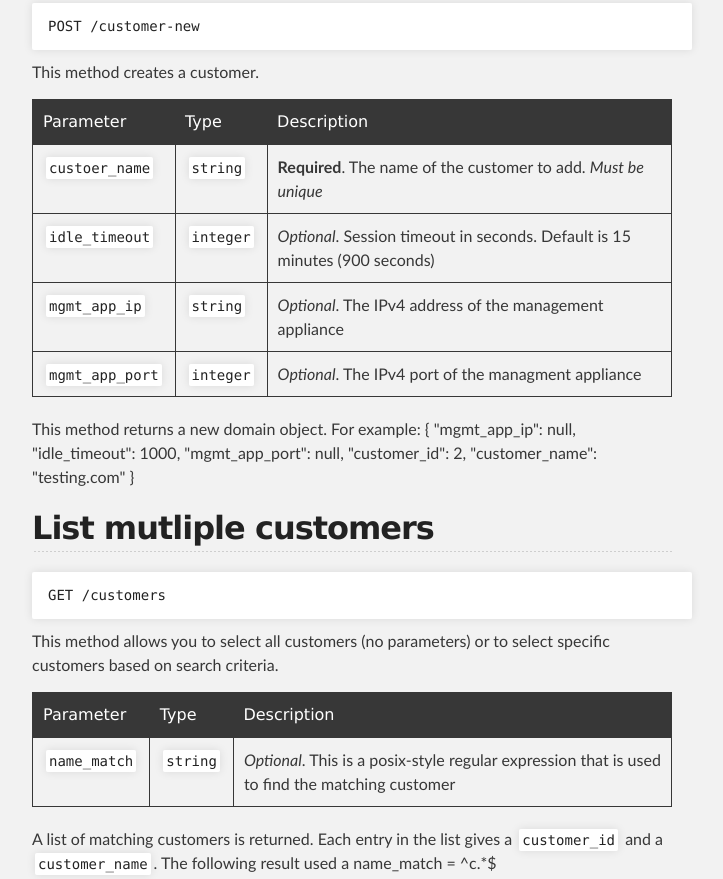
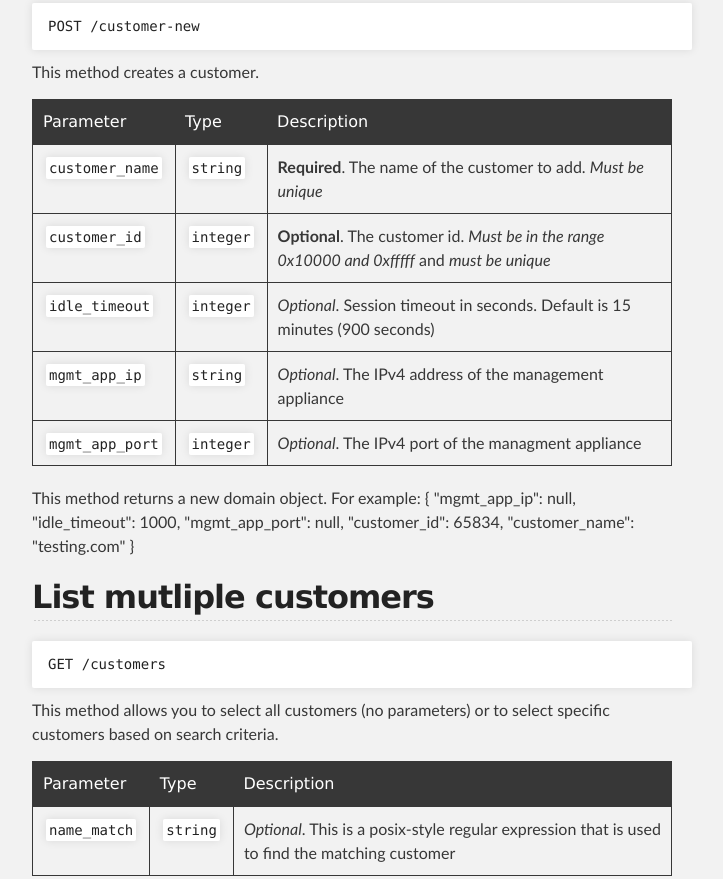
Before and after one commit to AdamAtCSD/hq-doc, a plain HTML site: page index.html in a window 1280 px wide. Shown: the part 2260-3139 px from the top of the page, without its empty margins (288-1011 px from the left). Drawn offline with Linux system fonts and the light colour scheme.

```diff
--- a/index.html
+++ b/index.html
@@ -215,10 +215,17 @@
 </thead>
 <tbody>
 <tr>
-<td><code>custoer_name</code></td>
+<td><code>customer_name</code></td>
 <td><code>string</code></td>
 <td>
 <strong>Required</strong>. The name of the customer to add. <em>Must be unique</em>
+</td>
+</tr>
+<tr>
+<td><code>customer_id</code></td>
+<td><code>integer</code></td>
+<td>
+<strong>Optional</strong>. The customer id. <em>Must be in the range 0x10000 and 0xfffff</em> and <em>must be unique</em>
 </td>
 </tr>
 <tr>
@@ -247,7 +254,7 @@
         "mgmt_app_ip": null,
         "idle_timeout": 1000,
         "mgmt_app_port": null,
-        "customer_id": 2,
+        "customer_id": 65834,
         "customer_name": "testing.com"
     }</p>
 
@@ -282,11 +289,11 @@
 
 <pre><code>[
     {
-        "customer_id": 1,
+        "customer_id": 131072,
         "customer_name": "clearskydata.com"
     },
     {
-        "customer_id": 3,
+        "customer_id": 65537,
         "customer_name": "cars.com"
     }
 ]
@@ -322,7 +329,7 @@
 
 <pre><code>{
     "customer_name": "xyz.com",
-    "customer_id": 2,
+    "customer_id": 234123,
     "idle_timeout": 1234,
     "mgmt_app_ip": null,
     "mgmt_app_port": null,
@@ -671,7 +678,7 @@
     "role_id": 1,
     "billing_usage": "read",
     "storage_alerts": "modify",
-    "customer_id": 1,
+    "customer_id": 534111,
     "email": "foo@xyz.com",
     "storage_charts": "read",
     "idle_timeout": 900,
@@ -1573,7 +1580,7 @@
 
 <pre><code>{
     "role_id": 5,
-    "customer_id": 3,
+    "customer_id": 68999,
     "user_id": 1,
     "access_id": 4
 }
@@ -1614,19 +1621,19 @@
 <pre><code>[
     {
         "role_id": 5,
-        "customer_id": 1,
+        "customer_id": 917504,
         "user_id": 1,
         "access_id": 1
     },
     {
         "role_id": 4,
-        "customer_id": 1,
+        "customer_id": 917504,
         "user_id": 2,
         "access_id": 2
     },
     {
         "role_id": 2,
-        "customer_id": 3,
+        "customer_id": 589824,
         "user_id": 1,
         "access_id": 4
     }
@@ -1662,7 +1669,7 @@
 <p>an access object. For example:
     {
         "role_id": 5,
-        "customer_id": 1,
+        "customer_id": 589824,
         "user_id": 2,
         "access_id": 2
     }</p>
@@ -1863,7 +1870,7 @@
                 "idle_timeout": 3600,
                 "access_id": 1,
                 "mgmt_app_port": null,
-                "customer_id": 1,
+                "customer_id": 589824,
                 "customer_name": "clearskydata.com"
             },
             {
@@ -1874,7 +1881,7 @@
                 "idle_timeout": 1234,
                 "access_id": 4,
                 "mgmt_app_port": null,
-                "customer_id": 3,
+                "customer_id": 589824,
                 "customer_name": "cars.com"
             }
         ],
@@ -1932,7 +1939,7 @@
     "password_expires_at": null,
     "billing_usage": "read",
     "storage_alerts": "modify",
-    "customer_id": 3,
+    "customer_id": 589824,
     "email": "tuser@clearskydata.com",
     "storage_charts": "read",
     "logged_out_at": null,
@@ -1999,7 +2006,7 @@
     "password_expires_at": null,
     "billing_usage": "no_access",
     "storage_alerts": "no_access",
-    "customer_id": 2,
+    "customer_id": 589824,
     "email": "foo@xyz.com",
     "storage_charts": "no_access",
     "logged_out_at": null,
@@ -2107,7 +2114,7 @@
     "password_expires_at": null,
     "billing_usage": "no_access",
     "storage_alerts": "no_access",
-    "customer_id": 2,
+    "customer_id": 589824,
     "email": "foo@xyz.com",
     "storage_charts": "no_access",
     "logged_out_at": null,
@@ -2222,7 +2229,7 @@
         "user_state": "verified",
         "role_id": 6,
         "password_expires_at": null,
-        "customer_id": 2,
+        "customer_id": 917504,
         "email": "foo@xyz.com",
         "logged_out_at": null,
         "idle_timeout": 1000,
@@ -2281,7 +2288,7 @@
     "password_expires_at": null,
     "billing_usage": "read",
     "storage_alerts": "modify",
-    "customer_id": 1,
+    "customer_id": 917504,
     "email": "tuser@clearskydata.com",
     "storage_charts": "read",
     "logged_out_at": null,
```
Also changed, not shown: params.json (+1 -1 lines).
